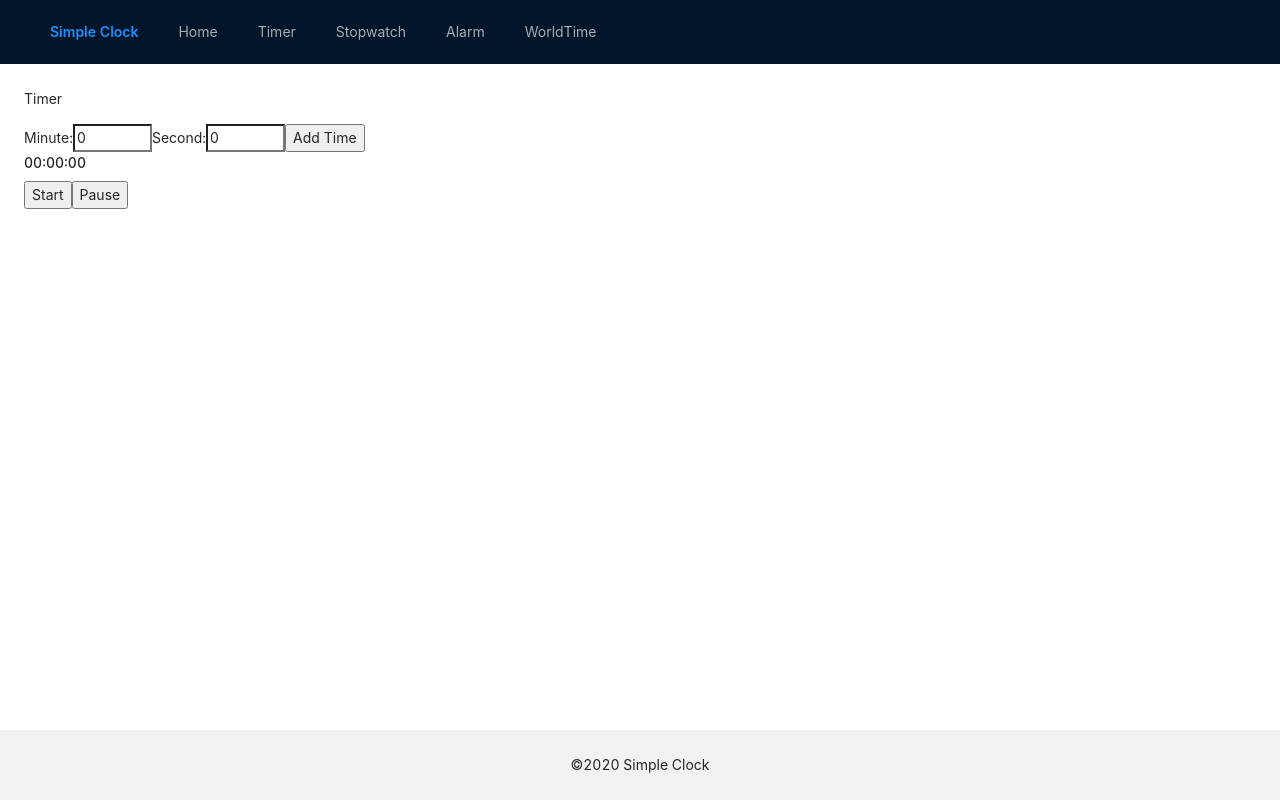
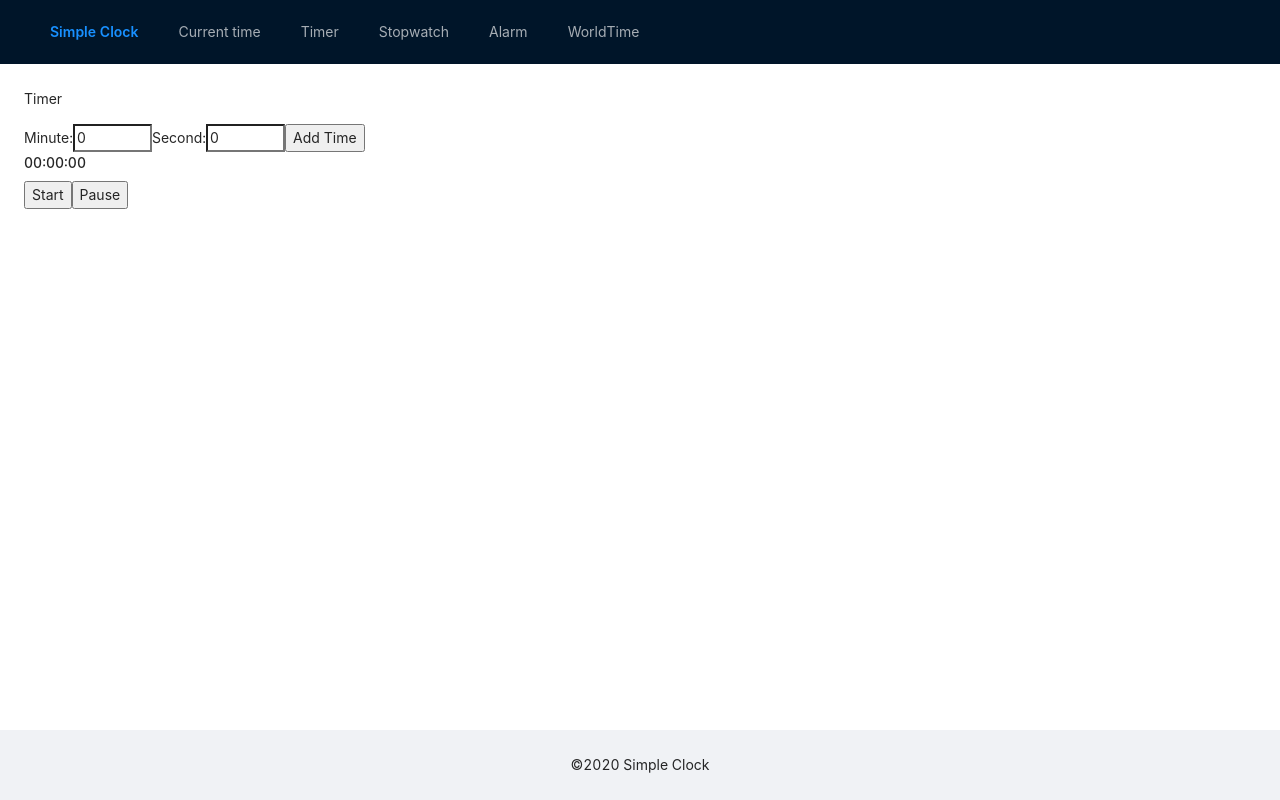
Before and after one commit to mirmousaviii/clock, a React (Create React App) app: page /timer in a window 1280 px wide. Built offline with nearby package versions, Linux system fonts and the light colour scheme.

Commit message:
Change directory names

```diff
--- a/src/components/Nav.js
+++ b/src/components/Nav.js
@@ -4,7 +4,7 @@ import {Link} from 'react-router-dom';
 function Nav() {
   return (
       <Menu theme="dark" mode="horizontal">
-        <Menu.Item key="1"><Link to='/'>Home</Link></Menu.Item>
+        <Menu.Item key="1"><Link to='/'>Current time</Link></Menu.Item>
         <Menu.Item key="2"><Link to='/timer'>Timer</Link></Menu.Item>
         <Menu.Item key="3"><Link to='/stopwatch'>Stopwatch</Link></Menu.Item>
         <Menu.Item key="4"><Link to='/alarm'>Alarm</Link></Menu.Item>
--- a/src/layouts/default-layout.js
+++ b/src/layouts/default-layout.js
@@ -1,7 +1,7 @@
 import {Layout, Typography} from 'antd';
 import Nav from '../components/Nav';
 import routes from '../routes';
-import {BrowserRouter as Router, Route} from 'react-router-dom';
+import {Route} from 'react-router-dom';
 
 const {Header, Footer, Content} = Layout;
 const {Link} = Typography;
--- a/src/pages/Home.js
+++ b/src/pages/current-time.js
@@ -1,12 +1,11 @@
 import React from 'react';
 import SimpleClock from '../components/SimpleClock';
-import DefaultLayout from '../layouts/default-layout';
 
-function Home() {
+function CurrentTime() {
 
   return (
         <SimpleClock/>
   );
 }
 
-export default Home;
+export default CurrentTime;
```
Also changed, not shown: src/routes.js (+7 -7 lines), src/pages/alarm.js (renamed from src/pages/Alarm.js), src/pages/counter.js (renamed from src/pages/Counter.js), src/pages/stopwatch.js (renamed from src/pages/Stopwatch.js), src/pages/timer.js (renamed from src/pages/Timer.js), src/pages/world-time.js (renamed from src/pages/WorldTime.js).
